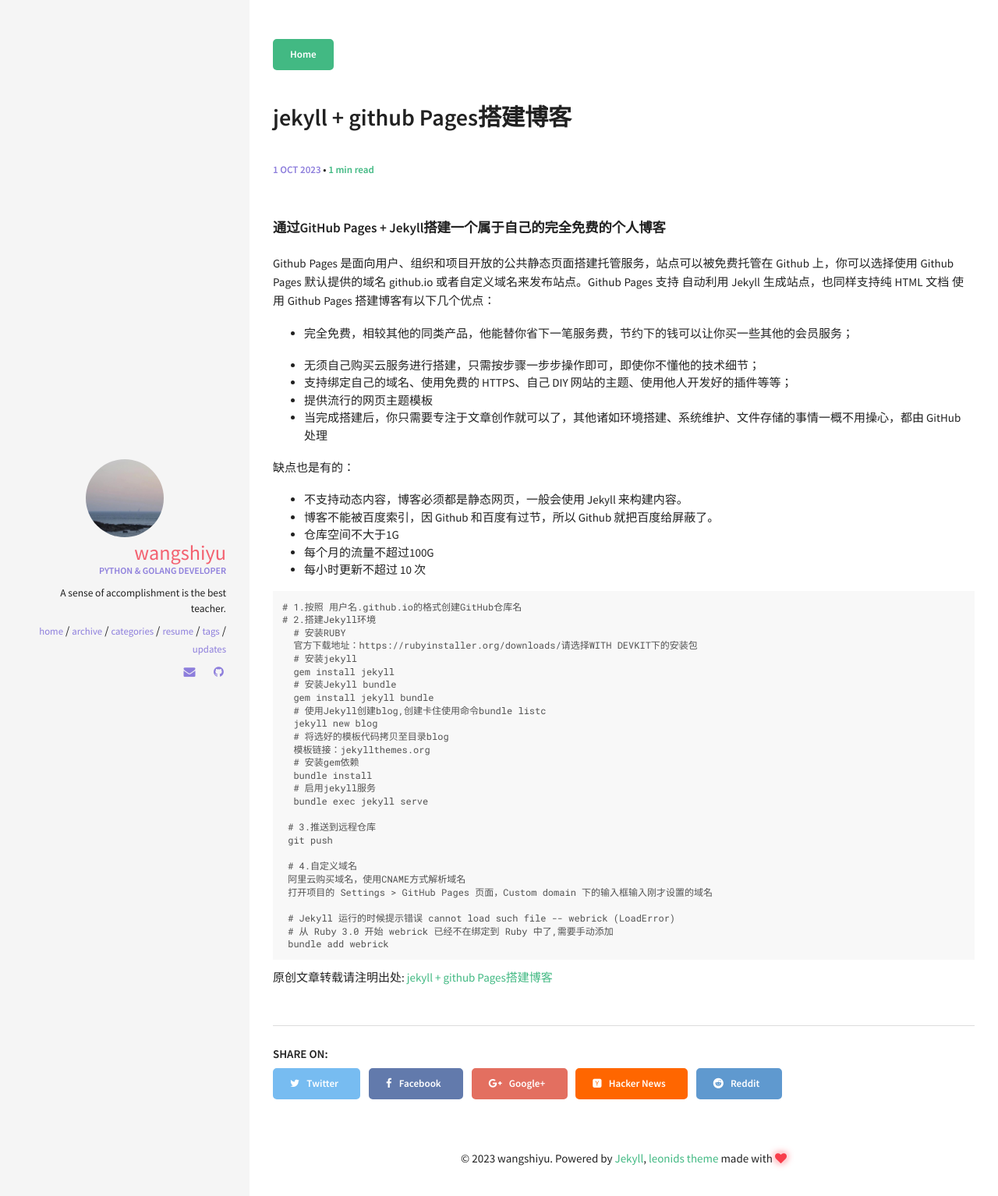
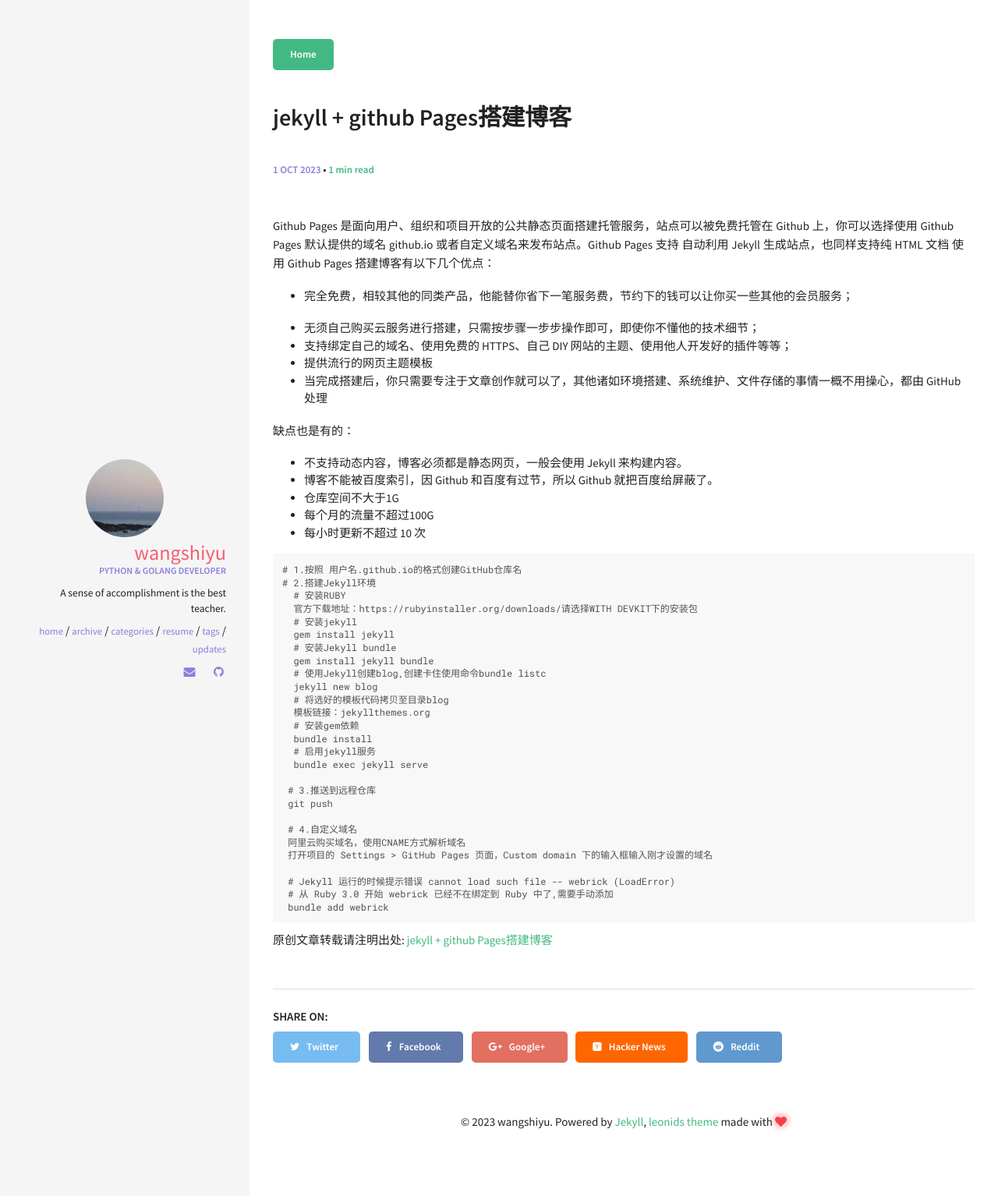
Before and after one commit to wangshiyuo/wangshiyuo.github.com, a Jekyll site: the page built from _posts/2023-10-1-jekyll.md, in a window 1280 px wide. Shown: the top 1534 px of the page at 78% size. Built offline with Jekyll 4.4.1, drawn with Linux system fonts in a browser that asks for light colours.

Commit message:
create blog

```diff
--- a/_posts/2023-10-1-jekyll.md
+++ b/_posts/2023-10-1-jekyll.md
@@ -4,8 +4,6 @@ title:  jekyll + github Pages搭建博客
 categories: [ruby]
 tags: [ruby]
 ---
-
-##### 通过GitHub Pages + Jekyll搭建一个属于自己的完全免费的个人博客
 
 Github Pages 是面向用户、组织和项目开放的公共静态页面搭建托管服务，站点可以被免费托管在 Github 上，你可以选择使用 Github Pages 默认提供的域名 github.io 或者自定义域名来发布站点。Github Pages 支持 自动利用 Jekyll 生成站点，也同样支持纯 HTML 文档
 使用 Github Pages 搭建博客有以下几个优点：
```
